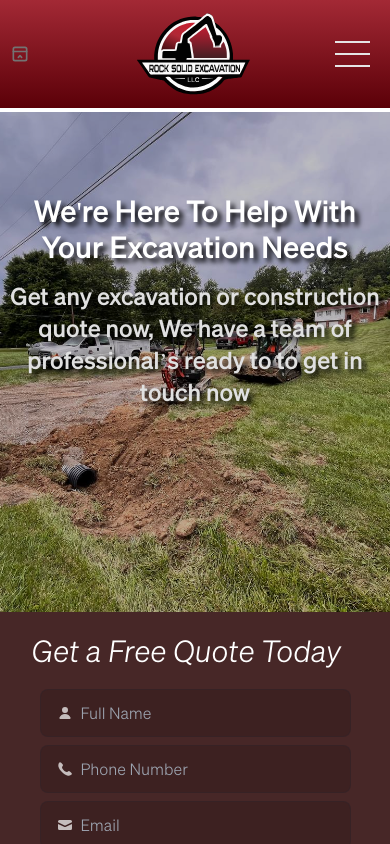
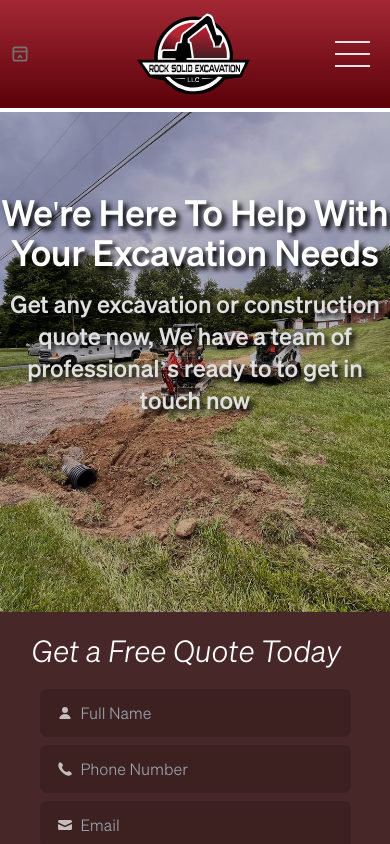
Before and after one commit to ccYSL/rocksolidexc, a Next.js app: page /contact-1 in a window 390 px wide. Shown: the top 844 px of the page. Built offline with nearby package versions, Linux system fonts and the light colour scheme.

Commit message:
Contact Page finished (most likely)

```diff
--- a/app/contact-1/page.jsx
+++ b/app/contact-1/page.jsx
@@ -1,6 +1,5 @@
 import { Button } from "@/components/ui/button"
 import "@/app/css/home.css"
-import RevScroll from "../components/RevScroll";
 
 const svglist = [
     <svg
@@ -24,7 +23,7 @@ export default function ContactUs(){
     return(
         <>
         <section className="homeback2 h-[500px] flex flex-col items-center pt-20 lg:pt-0 lg:justify-center gap-3">
-            <div className="text-3xl md:text-5xl lg:text-6xl text-white font-[sohne] text-center textshadow">
+            <div className="text-4xl md:text-5xl lg:text-6xl text-white font-[sohne] text-center textshadow">
             We&apos;re Here To Help With Your Excavation Needs
             </div>
             <div className="text-2xl md:text-3xl p-1 lg:text-3xl text-[#e0e0e0] font-[sohne] textshadow text-center">
```
